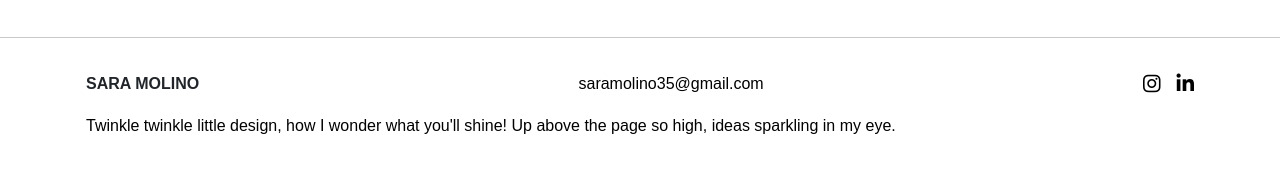
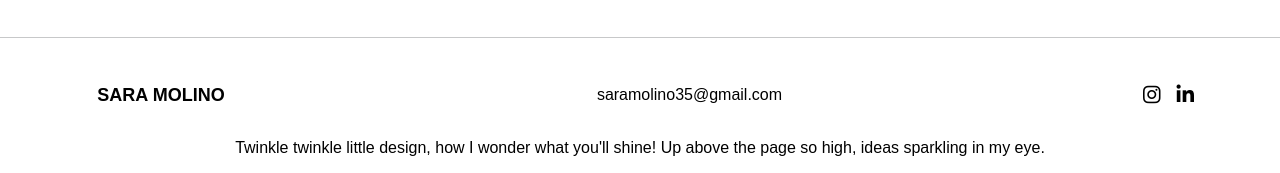
Before and after one commit to alessiodalberto002/portfolio-saretta, a React (Vite) app: page /project/1 in a window 1280 px wide. Shown: the part 4919-5092 px from the top of the page. Built offline with nearby package versions, Linux system fonts and the light colour scheme; a web font is replaced by a local one.

Commit message:
aggiustamento testo about e firma anche su footer

```diff
--- a/src/components/About/About.jsx
+++ b/src/components/About/About.jsx
@@ -41,7 +41,7 @@ const About = () => {
                         initial={{ y: 20, opacity: 0 }}
                         whileInView={{ y: 0, opacity: 1 }}
                         // Ho aggiunto text-center lg:text-left qui sotto
-                        className="w-full lg:w-[50%] Aktiv-Grotesk-Light text-[18px] text-md-[15px] leading-relaxed"
+                        className="w-full lg:w-[50%] Aktiv-Grotesk-Light text-[18px] text-md-[15px] leading-relaxed text-mobile text-desktop"
                     >
                         <p>
                             Fuori da Photoshop sono un costante work in progress, ma davanti a un pc so esattamente cosa fare.
--- a/src/components/Footer/Footer.jsx
+++ b/src/components/Footer/Footer.jsx
@@ -1,13 +1,58 @@
+import React, { useState } from 'react';
+import firma from "../../assets/img/firma_sara.png"
 import { motion } from "framer-motion";
 
 const Footer = () => {
+
+    const [isHovered, setIsHovered] = useState(false);
 
     return (
         <>
             <div id="contact" className="container p-3">
                 {/* Su mobile in colonna e centrato, su desktop in riga con spazio tra gli elementi */}
                 <div className="flex flex-col md:flex-row justify-between items-center gap-3 md:gap-0">
-                    <p className="m-0 uppercase Aktiv-Grotesk-Black">sara molino</p>
+                    <a
+                        href="/#home"
+                        className="uppercase Aktiv-Grotesk-Black text-decoration-none animate-fonts"
+                        style={{
+                            display: 'flex',
+                            alignItems: 'center',
+                            justifyContent: 'center',
+                            position: 'relative',
+                            width: '150px', // Regola in base alla larghezza della tua scritta/firma
+                            height: '50px',
+                            fontSize: "25px",
+                            transition: "all 0.3s ease",
+                            cursor: 'pointer'
+                        }}
+                        onMouseEnter={() => setIsHovered(true)}
+                        onMouseLeave={() => setIsHovered(false)}
+                    >
+                        {/* Testo */}
+                        <span style={{
+                            opacity: isHovered ? 0 : 1,
+                            transition: 'opacity 0.2s ease',
+                            color: 'black',
+                            fontSize: '18px'
+                        }}>
+                            sara molino
+                        </span>
+
+                        {/* Immagine */}
+                        <img
+                            src={firma}
+                            alt="Firma"
+                            style={{
+                                position: 'absolute',
+                                opacity: isHovered ? 1 : 0,
+                                width: '100%',
+                                height: 'auto',
+                                pointerEvents: 'none',
+                                transition: 'opacity 0.2s ease',
+                                objectFit: 'contain'
+                            }}
+                        />
+                    </a>
 
                     <motion.a
                         href="mailto:saramolino35@gmail.com"
@@ -26,7 +71,7 @@ const Footer = () => {
                 </div>
 
                 {/* Testo finale centrato su mobile per estetica, mantenuto normale su desktop */}
-                <motion.a href="#" className="Aktiv-Grotesk-Light text-black md:text-left mt-3 md:mt-2 block text-decoration-none">
+                <motion.a href="#" className="Aktiv-Grotesk-Light text-black text-center md:text-left mt-3 md:mt-2 block text-decoration-none">
                     Twinkle twinkle little design, how I wonder what you'll shine! Up above the page so high, ideas sparkling in my eye.
                 </motion.a>
             </div>
--- a/src/index.css
+++ b/src/index.css
@@ -196,6 +196,10 @@ h1.hero-text:nth-of-type(2) {
     padding: 55px 0;
 }
 
+.text-mobile {
+    text-align: center;
+}
+
 /* REGOLE DESKTOP (Ripristino esatto del tuo layout) */
 @media (min-width: 992px) {
     .hero-text {
@@ -233,4 +237,8 @@ h1.hero-text:nth-of-type(2) {
         padding: 150px 0;
     }
 
+    .text-desktop {
+        text-align: left;
+    }
+
 }
```
